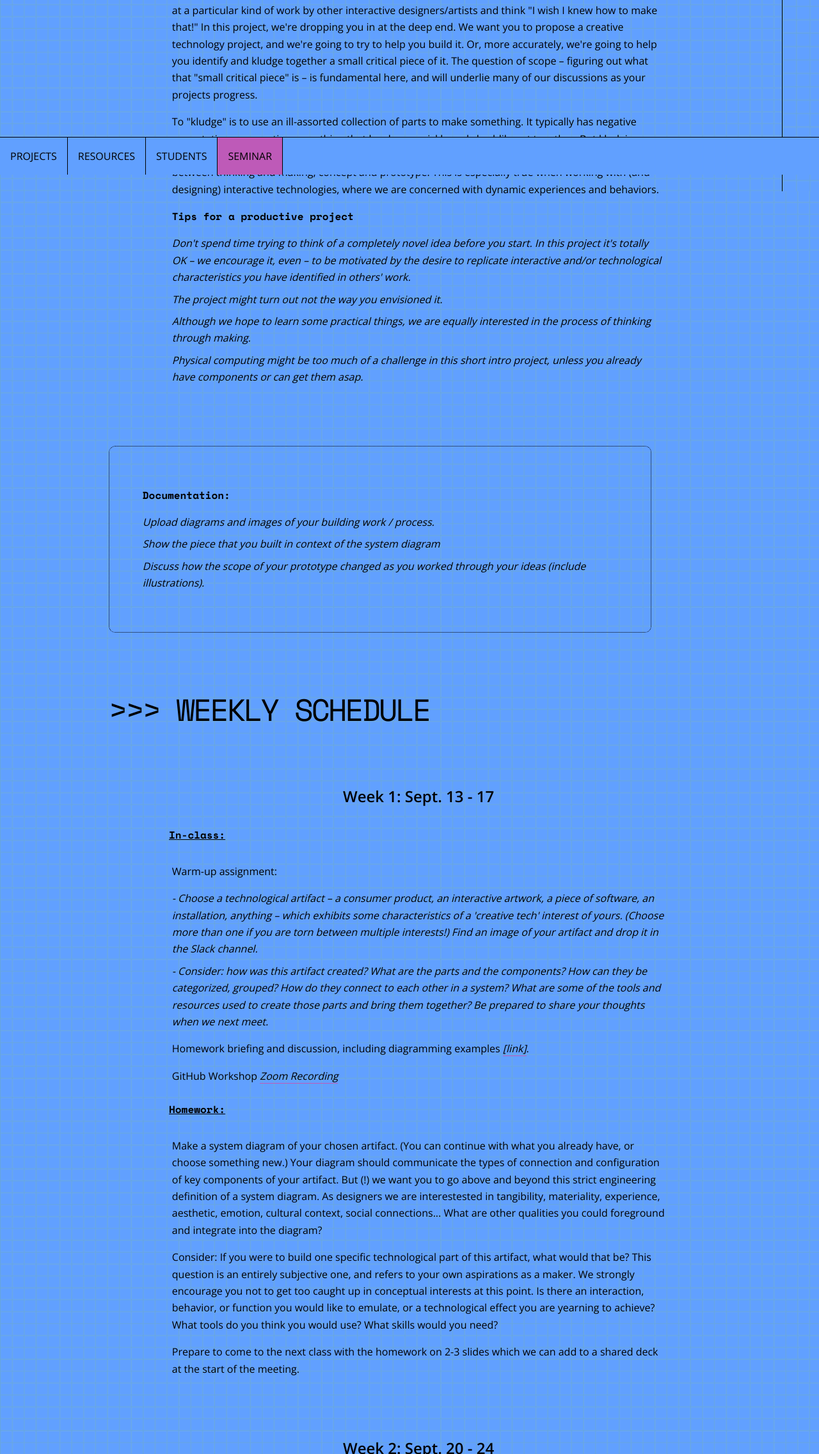
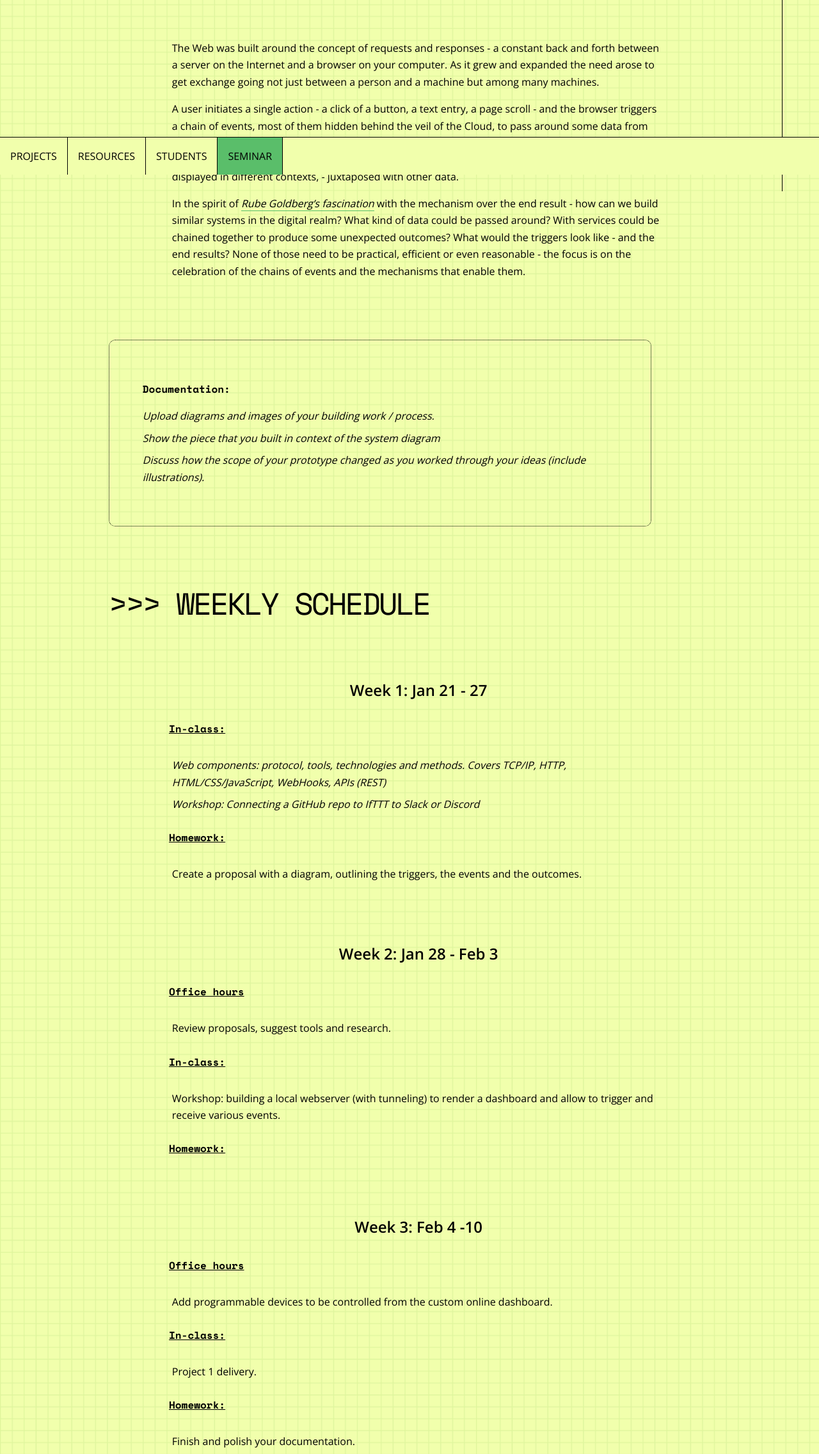
Before and after one commit to ConnectedCat/AC-CreativeTechnology4, a plain HTML site: page index.html in a window 1280 px wide. Shown: the part 527-2800 px from the top of the page at 64% size. Drawn offline with nearby package versions, Linux system fonts and the light colour scheme.

Commit message:
Basic draft for project 1, updated colors

```diff
--- a/index.html
+++ b/index.html
@@ -6,8 +6,8 @@
     <meta http-equiv="X-UA-Compatible" content="IE=edge" />
     <meta name="viewport" content="width=device-width, initial-scale=1.0" />
     <title>
-        ArtCenter College of Design | Media Design Practices | Creative Technology
-        3
+        CT4: ArtCenter College of Design | Media Design Practices | Creative Technology
+        4
     </title>
     <link rel="stylesheet" href="style.css" />
 </head>
@@ -32,17 +32,11 @@
     <main>
         <!-- <h1>Weekly Schedule:</h1> -->
         <section>
-            <h2>/*<br />Project 1: <br />Techno-kludging<br />*/</h2>
+            <h2>/*<br />Project 1: <br />The Web as a Rube Goldberg Machine<br />*/</h2>
             <div class="project-brief">
-                <p>Do you have a technology-dependent creative project in your head that you want to build? Do you look at a particular kind of work by other interactive designers/artists and think "I wish I knew how to make that!" In this project, we're dropping you in at the deep end. We want you to propose a creative technology project, and we're going to try to help you build it. Or, more accurately, we're going to help you identify and kludge together a small critical piece of it. The question of scope – figuring out what that "small critical piece" is – is fundamental here, and will underlie many of our discussions as your projects progress.</p>
-                <p>To "kludge" is to use an ill-assorted collection of parts to make something. It typically has negative connotations, suggesting something that has been quickly and shoddily put together. But kludging can be a valuable part of an iterative, exploratory, creative design process as we move back and forth between thinking and making, concept and prototype. This is especially true when working with (and designing) interactive technologies, where we are concerned with dynamic experiences and behaviors.</p>
-                <p><strong>Tips for a productive project</strong></p>
-                <ul>
-                    <li>Don't spend time trying to think of a completely novel idea before you start. In this project it's totally OK – we encourage it, even – to be motivated by the desire to replicate interactive and/or technological characteristics you have identified in others' work.</li>
-                    <li>The project might turn out not the way you envisioned it.</li>
-                    <li>Although we hope to learn some practical things, we are equally interested in the process of thinking through making.</li>
-                    <li>Physical computing might be too much of a challenge in this short intro project, unless you already have components or can get them asap.</li>
-                </ul>
+                <p>The Web was built around the concept of requests and responses - a constant back and forth between a server on the Internet and a browser on your computer. As it grew and expanded the need arose to get exchange going not just between a person and a machine but among many machines.</p>
+                <p>A user initiates a single action - a click of a button, a text entry, a page scroll - and the browser triggers a chain of events, most of them hidden behind the veil of the Cloud, to pass around some data from one server to another, like a ball in a pinball machine. The data can be used to request other data, to trigger different responses from servers, to capture more data. It can be formatted, rearranged, displayed in different contexts, - juxtaposed with other data.</p>
+                <p>In the spirit of <a href="https://en.wikipedia.org/wiki/Rube_Goldberg_machine" target="_blank" rel="noopener noreferrer">Rube Goldberg’s fascination</a> with the mechanism over the end result - how can we build similar systems in the digital realm? What kind of data could be passed around? With services could be chained together to produce some unexpected outcomes? What would the triggers look like - and the end results? None of those need to be practical, efficient or even reasonable - the focus is on the celebration of the chains of events and the mechanisms that enable them.</p>
             </div>
 
             <div class="documentation">
@@ -58,42 +52,32 @@
 
             <h3>>>> Weekly Schedule</h3>
             <div class="week" id="week1">
-                <h4>Week 1: Sept. 13 - 17</h4>
+                <h4>Week 1: Jan 21 - 27</h4>
 
                 <h5>In-class:</h5>
-                <p>Warm-up assignment: </p>
                 <ul>
-                    <li> - Choose a technological artifact – a consumer product, an interactive artwork, a piece of software, an installation, anything – which exhibits some characteristics of a 'creative tech' interest of yours. (Choose more than one if you are torn between multiple interests!) Find an image of your artifact and drop it in the Slack channel.</li>
-                    <li> - Consider: how was this artifact created? What are the parts and the components? How can they be categorized, grouped? How do they connect to each other in a system? What are some of the tools and resources used to create those parts and bring them together? Be prepared to share your thoughts when we next meet.</li>
+                    <li>Web components: protocol, tools, technologies and methods. Covers TCP/IP, HTTP, HTML/CSS/JavaScript, WebHooks, APIs (REST)</li>
+                    <li>Workshop: Connecting a GitHub repo to IfTTT to Slack or Discord</li>
                 </ul>
-                <p>Homework briefing and discussion, including diagramming examples <a href="diagramming/index.html" target="_blank">[link]</a>.</p>
-                <p>GitHub Workshop <a href="https://artcenter.zoom.us/rec/play/SweBIw_vtc0is2z3OY4ai_rzT94ghX5yrngci-ATv52ajeA6-VN85jClEO3kIpZTpkzjpCiWctrFIeaF.hdzr7AMyRLM64iOP?continueMode=true&_x_zm_rtaid=Y1Hevi6yTGCgx5RWWRlMyw.1632242417960.a998f9328d0d6897ff617a8cded86075&_x_zm_rhtaid=510" target="_blank">Zoom Recording</a></p>
 
                 <h5>Homework:</h5>
-                <p>Make a system diagram of your chosen artifact. (You can continue with what you already have, or choose something new.) Your diagram should communicate the types of connection and configuration of key components of your artifact. But (!) we want you to go above and beyond this strict engineering definition of a system diagram. As designers we are interestested in tangibility, materiality, experience, aesthetic, emotion, cultural context, social connections... What are other qualities you could foreground and integrate into the diagram?</p>
-                <p>Consider: If you were to build one specific technological part of this artifact, what would that be? This question is an entirely subjective one, and refers to your own aspirations as a maker. We strongly encourage you not to get too caught up in conceptual interests at this point. Is there an interaction, behavior, or function you would like to emulate, or a technological effect you are yearning to achieve? What tools do you think you would use? What skills would you need?</p>
-                <p>Prepare to come to the next class with the homework on 2-3 slides which we can add to a shared deck at the start of the meeting.</p>
+                <p>Create a proposal with a diagram, outlining the triggers, the events and the outcomes.</p>
             </div>
             <div class="week" id="week2">
-                <h4>Week 2: Sept. 20 - 24</h4>
+                <h4>Week 2: Jan 28 - Feb 3</h4>
 
+                <h5>Office hours</h5>
+                <p>Review proposals, suggest tools and research.</p>
                 <h5>In-class:</h5>
-                <p>Quick 'round the room' update from everyone: share your system diagrams and give us an update of your thinking of how you might build one part of your system (~3 minutes each)</p>
-                <p>Discussion about defining scope.</p>
-                <p>Determine thematic tech support groups. Configure remaining class time.</p>
-
+                <p>Workshop: building a local webserver (with tunneling) to render a dashboard and allow to trigger and receive various events.</p>
                 <h5>Homework:</h5>
-                <p>Get started EARLY and start to kludge your project together.</p>
-                <p>Use the Slack channel to share resources and ask questions to each other and faculty.</p>
-                <p>Prepare to come to the next class ready to dive in and demo what you've made and quickly and clearly communicate any challenges.</p>
             </div>
             <div class="week" id="week3">
-                <h4>Week 3: Sept. 27 - Oct. 1</h4>
-
+                <h4>Week 3: Feb 4 -10</h4>
+                <h5>Office hours</h5>
+                <p>Add programmable devices to be controlled from the custom online dashboard.</p>
                 <h5>In-class:</h5>
-                <p>First two hours of class: problem-solving lab, working together or in groups.</p>
-                <p>Last hour: Everyone quickly demos their project for the group.</p>
-                <p><a href="https://artcenter.zoom.us/rec/play/aQ7x-OuxLIXDfdsgKHhWmZkYzwwKzPNiFauai8N9K0_0j56qVEjkd9dmYIqoBFiihx82VamqF_fHrF2N.CfTBXEBgkEQalXKB?continueMode=true&_x_zm_rtaid=gNOum2X4Q-evZcEX1ZQpkQ.1633140268096.d9706df2cfad1b299ac8a97ff63d98f4&_x_zm_rhtaid=349" target="_blank">Zoom Recording</a></p>
+                <p>Project 1 delivery.</p>
                 <h5>Homework:</h5>
                 <p>Finish and polish your documentation.</p>
             </div>
@@ -428,7 +412,7 @@
     </main>
 
     <aside>
-        <h6 class="logo">Creative tech 3</h6>
+        <h6 class="logo">Creative tech 4</h6>
         <h6 class="logo"><a href="https://artcenter.zoom.us/j/97506707766" target="_blank">[ZOOM LINK]</a></h6>
     </aside>
 
--- a/style.css
+++ b/style.css
@@ -2,9 +2,9 @@
 
 :root {
   font-size: 16px;
-  --main-bg-color: rgb(97, 160, 255);
-  --tab-bg-color: rgb(225, 162, 64);
-  --special-bg-color: rgb(190, 90, 184);
+  --main-bg-color: rgb(241, 255, 172);
+  --tab-bg-color: rgb(173, 180, 247);
+  --special-bg-color: rgb(90, 190, 106);
   --corner-bevel: 100;
 }
 
@@ -195,8 +195,7 @@ hr {
     height: 100vh;
     padding: 0.8rem;
     border-left: 1px solid black;
-    background-color: var(--main-bg-color);
-    background-image: url("background-grid.png");
+    background-color: transparent;
   }
 
   aside .logo:first-child {
```
